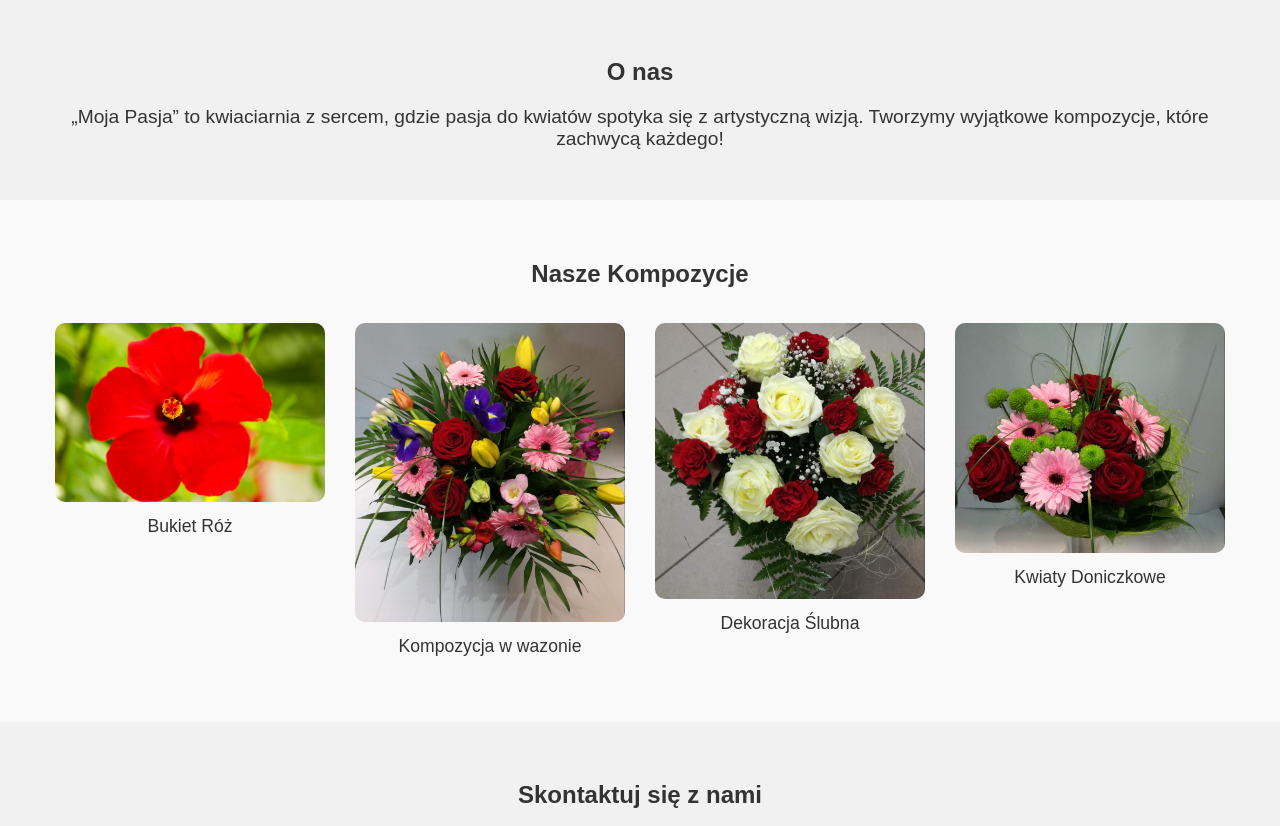
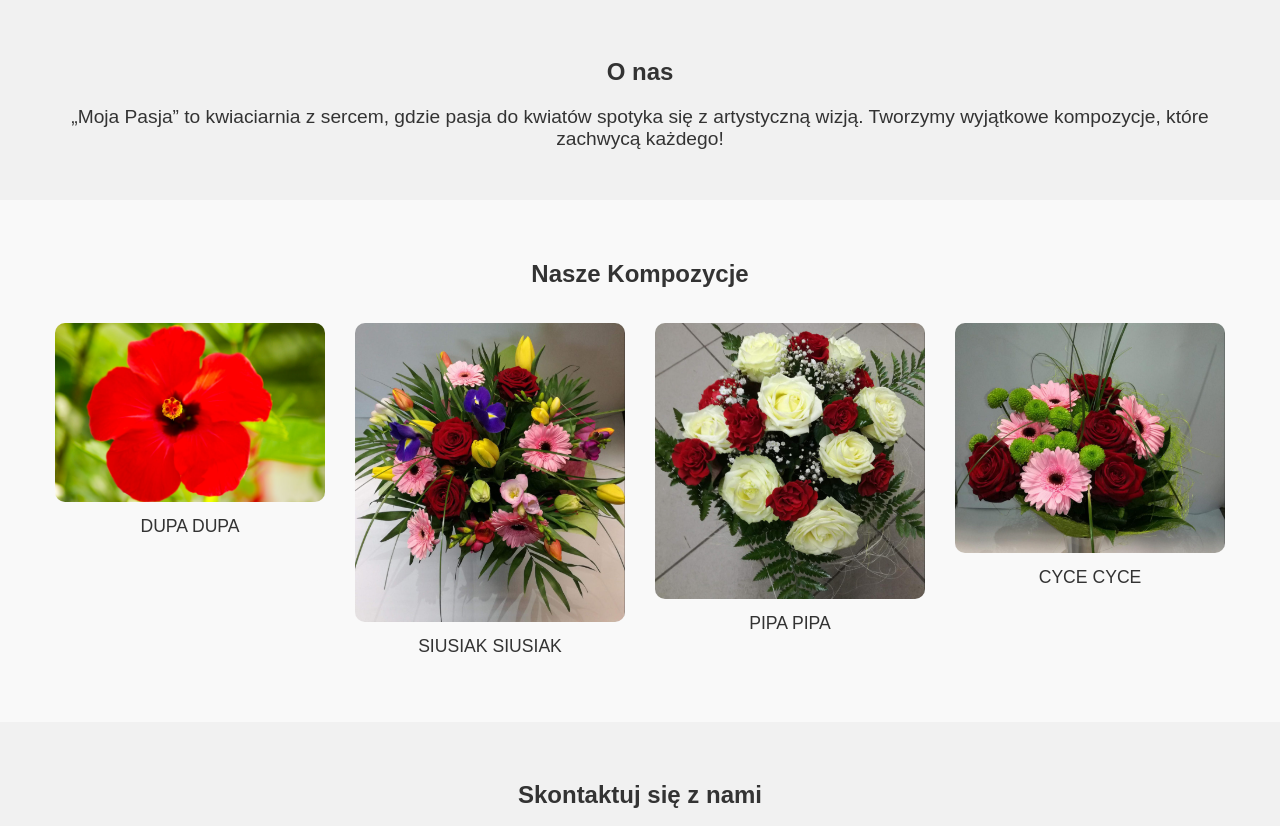
Before and after one commit to kwiaciarniamojapasja/kwiaciarniamojapasja.github.io, a plain HTML site: page index.html in a window 1280 px wide. Shown: the part 205-1031 px from the top of the page. Drawn offline with Linux system fonts and the light colour scheme.

Commit message:
Update index.html

```diff
--- a/index.html
+++ b/index.html
@@ -26,19 +26,19 @@
         <div class="gallery-grid">
             <div class="gallery-item">
                 <img src="images/flower1.jpg" alt="Bukiet róż" />
-                <p>Bukiet Róż</p>
+                <p>DUPA DUPA</p>
             </div>
             <div class="gallery-item">
                 <img src="images/flower2.jpg" alt="Kompozycja w wazonie" />
-                <p>Kompozycja w wazonie</p>
+                <p>SIUSIAK SIUSIAK</p>
             </div>
             <div class="gallery-item">
                 <img src="images/flower3.jpg" alt="Dekoracja ślubna" />
-                <p>Dekoracja Ślubna</p>
+                <p>PIPA PIPA</p>
             </div>
             <div class="gallery-item">
                 <img src="images/flower4.jpg" alt="Kwiaty doniczkowe" />
-                <p>Kwiaty Doniczkowe</p>
+                <p>CYCE CYCE</p>
             </div>
         </div>
     </section>
```
